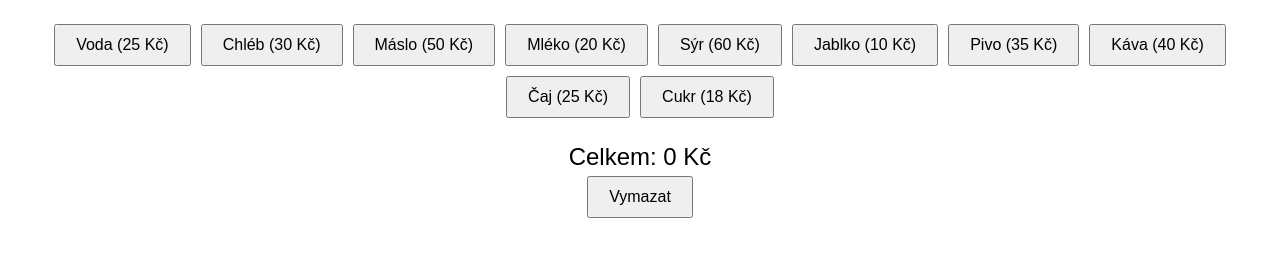
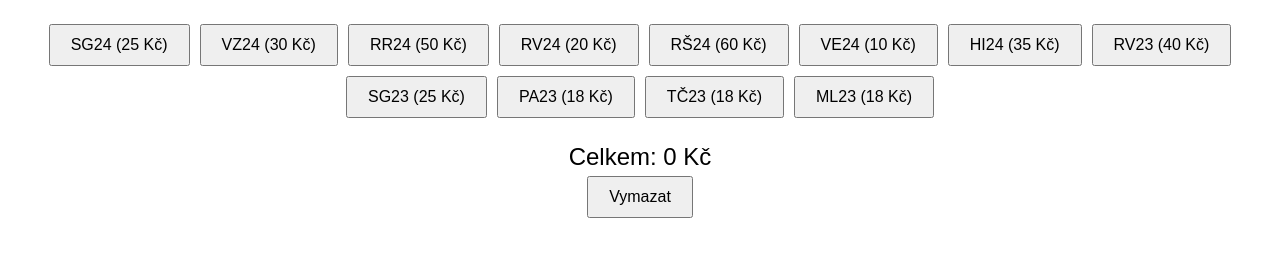
Before and after one commit to milmola/Vinarna, a plain HTML site: page index.html in a window 1280 px wide. Shown: the part 61-318 px from the top of the page. Drawn offline with Linux system fonts and the light colour scheme.

Commit message:
Update index.html

```diff
--- a/index.html
+++ b/index.html
@@ -17,16 +17,18 @@
 
   <script>
     const items = [
-      { name: "Voda", price: 25 },
-      { name: "Chléb", price: 30 },
-      { name: "Máslo", price: 50 },
-      { name: "Mléko", price: 20 },
-      { name: "Sýr", price: 60 },
-      { name: "Jablko", price: 10 },
-      { name: "Pivo", price: 35 },
-      { name: "Káva", price: 40 },
-      { name: "Čaj", price: 25 },
-      { name: "Cukr", price: 18 }
+      { name: "SG24", price: 25 },
+      { name: "VZ24", price: 30 },
+      { name: "RR24", price: 50 },
+      { name: "RV24", price: 20 },
+      { name: "RŠ24", price: 60 },
+      { name: "VE24", price: 10 },
+      { name: "HI24", price: 35 },
+      { name: "RV23", price: 40 },
+      { name: "SG23", price: 25 },
+      { name: "PA23", price: 18 },
+      { name: "TČ23", price: 18 },
+      { name: "ML23", price: 18 }
     ];
 
     let total = 0;
```
